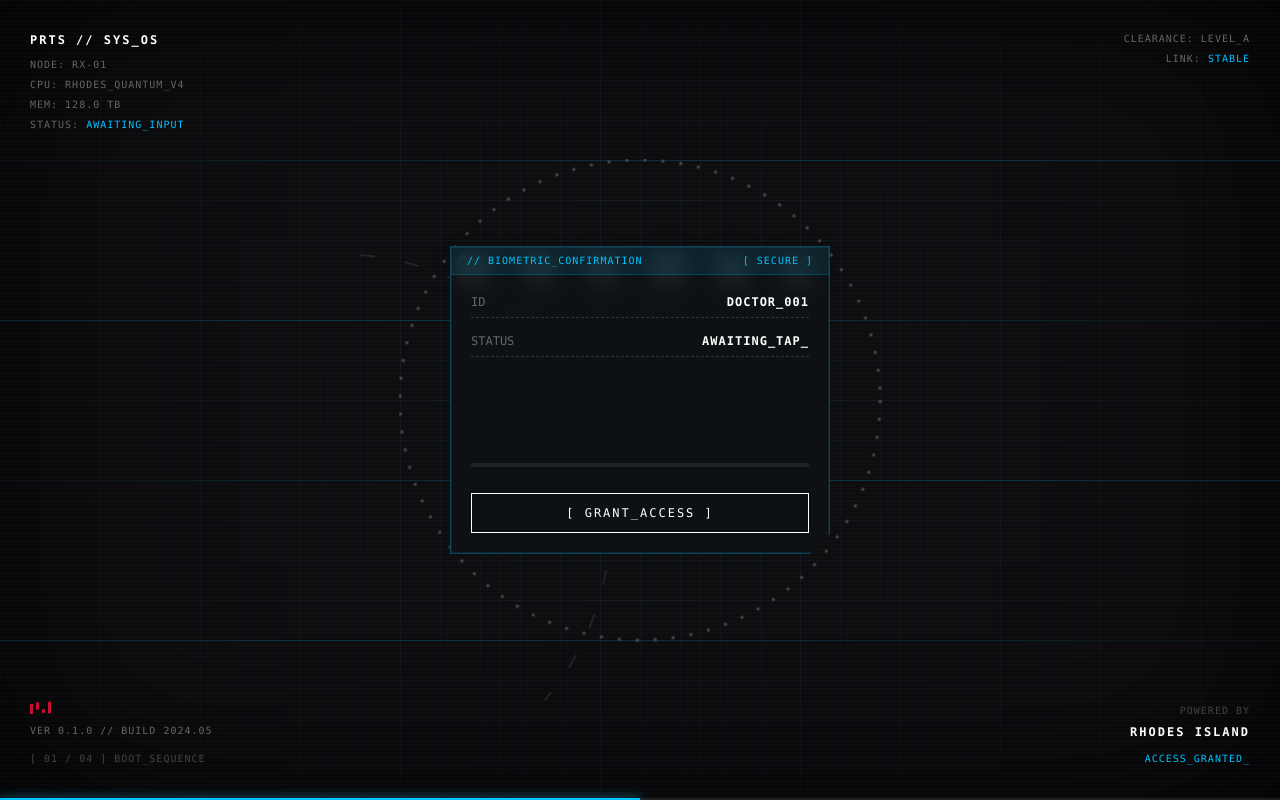
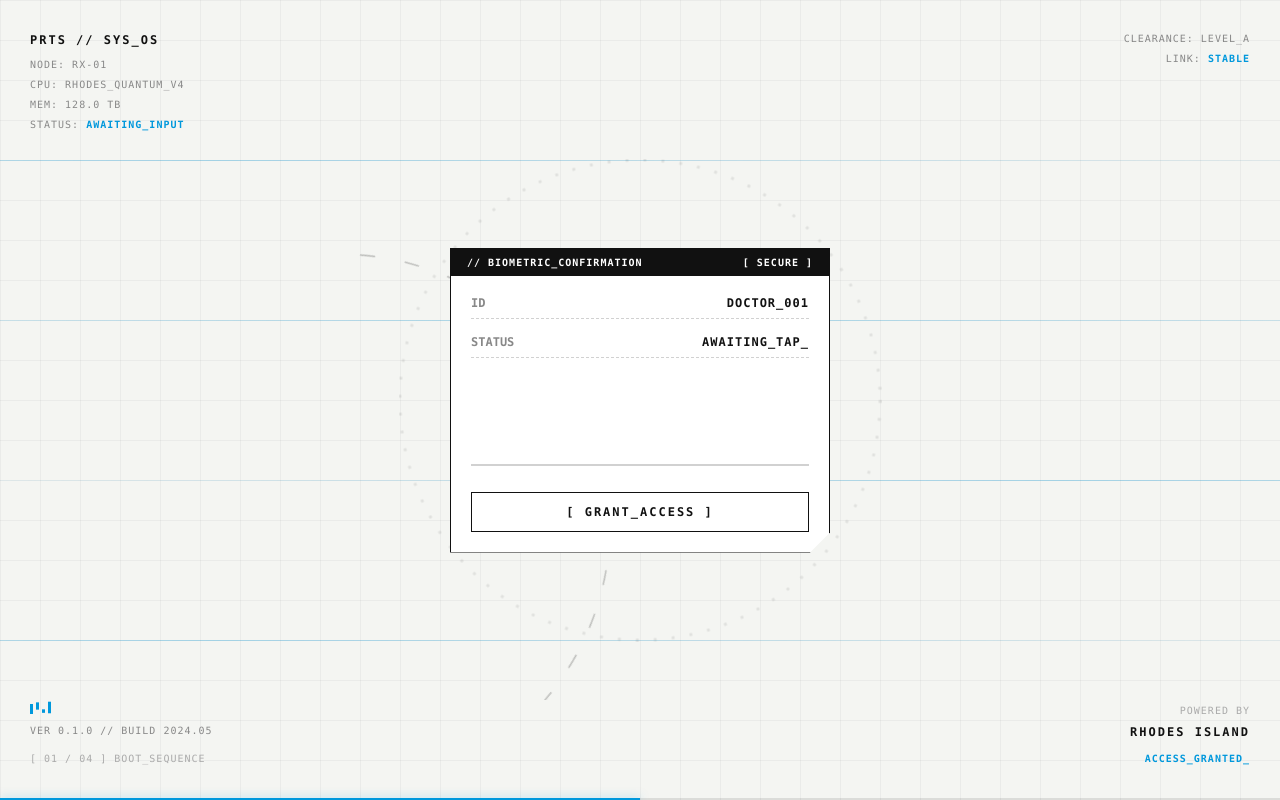
Before and after one commit to DeepSeekie/DeepSeekie.github.io, a Vue app: page / in a window 1280 px wide. Built offline with nearby package versions, Linux system fonts and the light colour scheme.

Commit message:
modified:   src/components/SplashScreen.vue

```diff
--- a/src/components/SplashScreen.vue
+++ b/src/components/SplashScreen.vue
@@ -1,11 +1,11 @@
 <template>
   <div id="splash" :class="{ 'is-leaving': leaving }" @pointerdown="onTap" @keydown.enter="onTap">
 
-    <!-- 1. 工业金属/网格背景 -->
-    <div class="bg-metal"></div>
+    <!-- 1. 工业图纸背景与网格 -->
     <div class="bg-grid"></div>
+    <div class="bg-halftone"></div>
 
-    <!-- 背景流动数据流 -->
+    <!-- 背景流动数据流 (淡青色细线) -->
     <div class="bg-data-stream">
       <div class="stream-line" v-for="i in 5" :key="i" :style="{ top: `${i * 20}%`, animationDelay: `${i * -2}s` }"></div>
     </div>
@@ -50,12 +50,13 @@
     <!-- 核心视觉区 -->
     <!-- ========================================== -->
     <div class="splash-stage" :class="'is-' + phase">
+
       <!-- 巨大的底层罗盘/圆环 -->
       <svg class="rings" viewBox="0 0 400 400">
         <g class="ring ring-outer"><circle cx="200" cy="200" r="180"/></g>
         <g class="ring ring-mid"><circle cx="200" cy="200" r="140"/></g>
         <g class="ring ring-inner"><circle cx="200" cy="200" r="90"/></g>
-        <!-- 雷达刻度 -->
+        <!-- 刻度 -->
         <g class="ring ring-ticks"><circle cx="200" cy="200" r="160" stroke-dasharray="2 10"/></g>
       </svg>
 
@@ -71,7 +72,7 @@
       </div>
 
       <!-- ========================================== -->
-      <!-- 身份验证弹窗 (仅在 auth_wait 及之后出现) -->
+      <!-- 身份验证弹窗 (亮色版) -->
       <!-- ========================================== -->
       <transition name="pop">
         <div class="auth-card" v-if="phase === 'auth_wait' || phase === 'auth_scanning' || phase === 'welcome'">
@@ -96,7 +97,7 @@
               <div v-for="(line, idx) in scanLogs" :key="idx" class="log-line">{{ line }}</div>
             </div>
 
-            <!-- 进度条 -->
+            <!-- 进度条 (极细线) -->
             <div class="auth-bar">
               <div class="bar-fill" :style="{ width: scanPct + '%' }"></div>
             </div>
@@ -120,7 +121,7 @@
 </template>
 
 <script setup>
-import { ref, onMounted } from 'vue';
+import { ref, onMounted, onUnmounted } from 'vue';
 
 const emit = defineEmits(['done']);
 
@@ -132,7 +133,6 @@ const progressWidth = ref('10%');
 // 验证相关状态
 const scanPct = ref(0);
 const scanLogs = ref([]);
-
 let timers = [];
 
 const addLog = (text) => {
@@ -177,8 +177,8 @@ const startScan = () => {
         progressWidth.value = '100%';
         setTimeout(() => {
           leaving.value = true;
-          setTimeout(() => emit('done'), 800); // 淡出后通知父组件
-        }, 2000); // 欢迎界面停留时间
+          setTimeout(() => emit('done'), 800); // 淡出
+        }, 2000);
       }, 600);
     }
   }, 100);
@@ -191,14 +191,12 @@ const onTap = () => {
 };
 
 onMounted(() => {
-  // 1. 启动自检阶段
   timers.push(setTimeout(() => {
     systemStatus.value = 'SELF_TEST_PASS';
     progressWidth.value = '30%';
     phase.value = 'system_check';
   }, 1500));
 
-  // 2. 进入待验证阶段
   timers.push(setTimeout(() => {
     systemStatus.value = 'AWAITING_INPUT';
     progressWidth.value = '50%';
@@ -206,19 +204,17 @@ onMounted(() => {
   }, 3000));
 });
 
-// 组件卸载清理定时器
-import { onUnmounted } from 'vue';
 onUnmounted(() => clearTimers());
 </script>
 
 <style scoped>
 /* ============================================================
-   基础层
+   基础层：恢复亮色纸感
    ============================================================ */
 #splash {
   position: fixed; inset: 0; z-index: 100;
-  background: #0A0A0C; /* 极深的暗色 */
-  color: #E0E0E0;
+  background: var(--canvas); /* 回到 #F4F5F2 */
+  color: var(--fg);
   display: flex; align-items: center; justify-content: center;
   transition: opacity 0.8s ease;
   cursor: pointer; overflow: hidden;
@@ -226,67 +222,51 @@ onUnmounted(() => clearTimers());
 }
 #splash.is-leaving { opacity: 0; pointer-events: none; }
 
-/* 1. 工业金属背景 (通过多重渐变模拟拉丝与墙壁) */
-.bg-metal {
-  position: absolute; inset: 0; z-index: 0;
-  background:
-    linear-gradient(90deg, rgba(255,255,255,0.02) 1px, transparent 1px),
-    linear-gradient(rgba(255,255,255,0.02) 1px, transparent 1px);
-  background-size: 100px 100px;
-  background-color: #0d0d10;
-  box-shadow: inset 0 0 200px rgba(0,0,0,0.9);
-}
-.bg-metal::after {
-  content: ""; position: absolute; inset: 0;
-  /* 模拟金属反光条纹 */
-  background: repeating-linear-gradient(
-    0deg,
-    transparent,
-    transparent 2px,
-    rgba(255,255,255,0.01) 2px,
-    rgba(255,255,255,0.01) 4px
-  );
+/* 1. 工业图纸网格背景 (浅色) */
+.bg-grid {
+  position: absolute; inset: 0; z-index: 0; pointer-events: none;
+  background-image:
+    linear-gradient(rgba(0, 0, 0, 0.04) 1px, transparent 1px),
+    linear-gradient(90deg, rgba(0, 0, 0, 0.04) 1px, transparent 1px);
+  background-size: 40px 40px;
 }
 
-/* 极细网格 */
-.bg-grid {
-  position: absolute; inset: 0; z-index: 1; pointer-events: none;
-  background-image:
-    linear-gradient(rgba(0, 195, 255, 0.05) 1px, transparent 1px),
-    linear-gradient(90deg, rgba(0, 195, 255, 0.05) 1px, transparent 1px);
-  background-size: 40px 40px;
-  mask-image: radial-gradient(circle at center, black 20%, transparent 70%);
+/* 半调网点质感 */
+.bg-halftone {
+  position: absolute; inset: 0; z-index: 0; pointer-events: none;
+  background-image: radial-gradient(circle, rgba(0,0,0,0.08) 0.5px, transparent 0.5px);
+  background-size: 4px 4px; opacity: 0.6;
 }
 
-/* 背景横向数据流 */
+/* 背景横向数据流 (极淡的青色细线) */
 .bg-data-stream { position: absolute; inset: 0; z-index: 1; overflow: hidden; pointer-events: none; }
 .stream-line {
   position: absolute; left: -100%; width: 200%; height: 1px;
-  background: linear-gradient(90deg, transparent, rgba(0,195,255,0.2), transparent);
-  animation: flowRight 4s linear infinite;
+  background: linear-gradient(90deg, transparent, rgba(0, 152, 220, 0.3), transparent);
+  animation: flowRight 6s linear infinite;
 }
 @keyframes flowRight { 0% { transform: translateX(0); } 100% { transform: translateX(50%); } }
 
 /* ============================================================
-   HUD 四角信息
+   HUD 四角信息 (恢复深色字体与重色强调)
    ============================================================ */
-.hud-corner { position: absolute; z-index: 10; font-size: 10px; line-height: 1.8; color: var(--fg-dim); letter-spacing: 1px; }
+.hud-corner { position: absolute; z-index: 10; font-size: 10px; line-height: 1.8; color: var(--fg-mid); letter-spacing: 1px; }
 .hud-tl { top: 30px; left: 30px; }
 .hud-tr { top: 30px; right: 30px; text-align: right; }
 .hud-bl { bottom: 30px; left: 30px; }
 .hud-br { bottom: 30px; right: 30px; text-align: right; }
 
-.hl-title { font-size: 12px; font-weight: 700; color: #FFF; letter-spacing: 2px; margin-bottom: 4px; }
-.hl-data { color: #666; margin-bottom: 2px; }
-.text-cyan { color: #00C3FF; }
-.text-faint { color: #444; margin-top: 10px; }
+.hl-title { font-size: 12px; font-weight: 900; color: var(--fg); letter-spacing: 2px; margin-bottom: 4px; }
+.hl-data { color: var(--fg-dim); margin-bottom: 2px; }
+.text-cyan { color: var(--blue); font-weight: 700; }
+.text-faint { color: #aaa; margin-top: 10px; }
 .mt-1 { margin-top: 6px; }
 .blink { animation: blink 1s step-end infinite; }
 @keyframes blink { 0%, 100% { opacity: 1; } 50% { opacity: 0.3; } }
 
-/* 音频跳动条 */
+/* 音频跳动条 (经典深蓝) */
 .audio-bars { display: flex; gap: 3px; align-items: flex-end; height: 16px; margin-bottom: 8px; }
-.audio-bars span { display: block; width: 3px; background: #C8102E; /* 红色点缀 */ }
+.audio-bars span { display: block; width: 3px; background: var(--blue); }
 .audio-bars span:nth-child(1) { height: 60%; animation: bounce 1s infinite alternate; }
 .audio-bars span:nth-child(2) { height: 100%; animation: bounce 1.2s infinite alternate; }
 .audio-bars span:nth-child(3) { height: 40%; animation: bounce 0.8s infinite alternate; }
@@ -295,9 +275,9 @@ onUnmounted(() => clearTimers());
 
 /* 底部总进度条 */
 .bottom-progress {
-  position: absolute; bottom: 0; left: 0; right: 0; height: 2px; background: rgba(255,255,255,0.1); z-index: 10;
+  position: absolute; bottom: 0; left: 0; right: 0; height: 2px; background: rgba(0,0,0,0.1); z-index: 10;
 }
-.progress-bar { height: 100%; background: #00C3FF; transition: width 1s ease; box-shadow: 0 0 10px #00C3FF; }
+.progress-bar { height: 100%; background: var(--blue); transition: width 1s ease; box-shadow: 0 0 10px rgba(0,152,220,0.5); }
 
 /* ============================================================
    核心舞台 (视觉中心)
@@ -307,23 +287,23 @@ onUnmounted(() => clearTimers());
   display: flex; align-items: center; justify-content: center;
 }
 
-/* 巨大的罗盘圆环 */
+/* 巨大的罗盘圆环 (深灰/黑色线条) */
 .rings {
   position: absolute; width: min(80vw, 600px); height: min(80vw, 600px); z-index: 1;
-  opacity: 0.3; transition: opacity 1s ease;
+  opacity: 0.4; transition: opacity 1s ease;
 }
 .ring { transform-origin: 200px 200px; fill: none; }
-.ring-outer circle { stroke: #333; stroke-width: 1; stroke-dasharray: 10 20; animation: spin 40s linear infinite; }
-.ring-mid circle { stroke: #00C3FF; stroke-width: 1; stroke-dasharray: 100 400; animation: spinRev 20s linear infinite; opacity: 0.5; }
-.ring-inner circle { stroke: #444; stroke-width: 2; animation: spin 15s linear infinite; }
-.ring-ticks circle { stroke: #555; stroke-width: 2; }
+.ring-outer circle { stroke: var(--line-strong); stroke-width: 1; stroke-dasharray: 10 20; animation: spin 40s linear infinite; opacity: 0.3;}
+.ring-mid circle { stroke: var(--blue); stroke-width: 1.5; stroke-dasharray: 100 400; animation: spinRev 20s linear infinite; opacity: 0.6; }
+.ring-inner circle { stroke: var(--fg); stroke-width: 2; animation: spin 15s linear infinite; opacity: 0.2;}
+.ring-ticks circle { stroke: var(--line-strong); stroke-width: 2; opacity: 0.1; }
 
 /* 状态机控制圆环高亮 */
 .is-auth_wait .rings { opacity: 0.8; }
 .is-auth_scanning .rings { opacity: 1; }
-.is-welcome .rings { opacity: 0.5; }
+.is-welcome .rings { opacity: 0.4; }
 
-/* 中央大标题 */
+/* 中央大标题 (粗黑体) */
 .center-text {
   position: absolute; z-index: 5; text-align: center; pointer-events: none;
   display: flex; flex-direction: column; align-items: center; gap: 12px;
@@ -331,62 +311,60 @@ onUnmounted(() => clearTimers());
 }
 .welcome-title {
   font-family: var(--font-sans); font-size: clamp(24px, 4vw, 36px);
-  font-weight: 900; letter-spacing: 0.3em; color: #FFF;
-  text-shadow: 0 0 20px rgba(0,0,0,0.8);
+  font-weight: 900; letter-spacing: 0.3em; color: var(--fg);
 }
 .sub-title {
-  font-size: 10px; letter-spacing: 0.5em; color: #666; text-transform: uppercase;
+  font-size: 10px; letter-spacing: 0.5em; color: var(--fg-dim); text-transform: uppercase; font-weight: 700;
 }
 
-/* 在验证阶段把中间的字变小并往上顶 */
 .is-auth_wait .center-text { transform: translateY(-120px); }
 .is-auth_scanning .center-text { transform: translateY(-120px); }
 .is-welcome .center-text { transform: translateY(0); }
 
 /* ============================================================
-   身份验证弹窗 (斜切角、工业感)
+   身份验证弹窗 (亮色工业卡片，斜切角)
    ============================================================ */
 .auth-card {
   position: absolute; z-index: 10;
-  width: min(90vw, 380px); background: rgba(15, 18, 20, 0.9);
-  backdrop-filter: blur(10px); border: 1px solid rgba(0, 195, 255, 0.3);
+  width: min(90vw, 380px); background: var(--surface);
+  border: 1px solid var(--fg);
   /* 模拟斜切角 */
   clip-path: polygon(0 0, 100% 0, 100% calc(100% - 20px), calc(100% - 20px) 100%, 0 100%);
-  box-shadow: 0 20px 50px rgba(0,0,0,0.8), inset 0 0 0 1px rgba(0,195,255,0.1);
+  box-shadow: 6px 6px 0 rgba(0, 0, 0, 0.05); /* 实体阴影 */
   display: flex; flex-direction: column;
 }
 .auth-head {
-  background: rgba(0, 195, 255, 0.1); color: #00C3FF;
-  padding: 8px 16px; font-size: 10px; letter-spacing: 1px;
-  display: flex; justify-content: space-between; border-bottom: 1px solid rgba(0, 195, 255, 0.2);
+  background: var(--fg); color: var(--surface);
+  padding: 8px 16px; font-size: 10px; letter-spacing: 1px; font-weight: 700;
+  display: flex; justify-content: space-between;
 }
 .auth-body { padding: 20px; display: flex; flex-direction: column; gap: 16px; }
 
-.auth-row { display: flex; justify-content: space-between; font-size: 12px; border-bottom: 1px dashed #333; padding-bottom: 8px; }
-.a-key { color: #666; }
-.a-val { color: #FFF; font-weight: 700; letter-spacing: 1px; }
+.auth-row { display: flex; justify-content: space-between; font-size: 12px; border-bottom: 1px dashed var(--line); padding-bottom: 8px; }
+.a-key { color: var(--fg-dim); font-weight: 700; }
+.a-val { color: var(--fg); font-weight: 900; letter-spacing: 1px; }
 
 /* 终端日志输出 */
 .auth-log {
-  height: 70px; font-size: 10px; color: #00C3FF; overflow: hidden;
+  height: 70px; font-size: 10px; color: var(--blue); font-weight: 700; overflow: hidden;
   display: flex; flex-direction: column; justify-content: flex-end; gap: 4px;
 }
 .log-line { animation: typeIn 0.3s ease-out; }
 @keyframes typeIn { from { opacity: 0; transform: translateX(-10px); } to { opacity: 1; transform: translateX(0); } }
 
-/* 验证进度条 */
-.auth-bar { height: 4px; background: #222; width: 100%; margin-top: 4px; }
-.bar-fill { height: 100%; background: #00C3FF; transition: width 0.1s linear; box-shadow: 0 0 10px #00C3FF; }
+/* 验证进度条 (极细) */
+.auth-bar { height: 2px; background: var(--line); width: 100%; margin-top: 4px; }
+.bar-fill { height: 100%; background: var(--blue); transition: width 0.1s linear; }
 
-/* 按钮 */
+/* 按钮 (黑底白字反色) */
 .auth-btn {
   margin-top: 10px; padding: 12px; background: transparent;
-  border: 1px solid #FFF; color: #FFF; font-family: var(--font-mono); font-size: 12px;
+  border: 1px solid var(--fg); color: var(--fg); font-family: var(--font-mono); font-size: 12px; font-weight: 700;
   cursor: pointer; transition: all 0.2s; letter-spacing: 2px;
 }
-.auth-btn:hover:not(.disabled) { background: #FFF; color: #000; }
-.auth-btn.disabled { border-color: #333; color: #555; cursor: not-allowed; }
-.auth-btn.success { border-color: #00C3FF; color: #00C3FF; background: rgba(0,195,255,0.1); }
+.auth-btn:hover:not(.disabled) { background: var(--fg); color: var(--surface); }
+.auth-btn.disabled { border-color: var(--line); color: var(--fg-dim); cursor: not-allowed; }
+.auth-btn.success { border-color: var(--blue); color: var(--blue); background: rgba(0, 152, 220, 0.05); }
 
 /* 弹窗过渡动画 */
 .pop-enter-active { animation: popIn 0.4s cubic-bezier(0.16, 1, 0.3, 1); }
```
